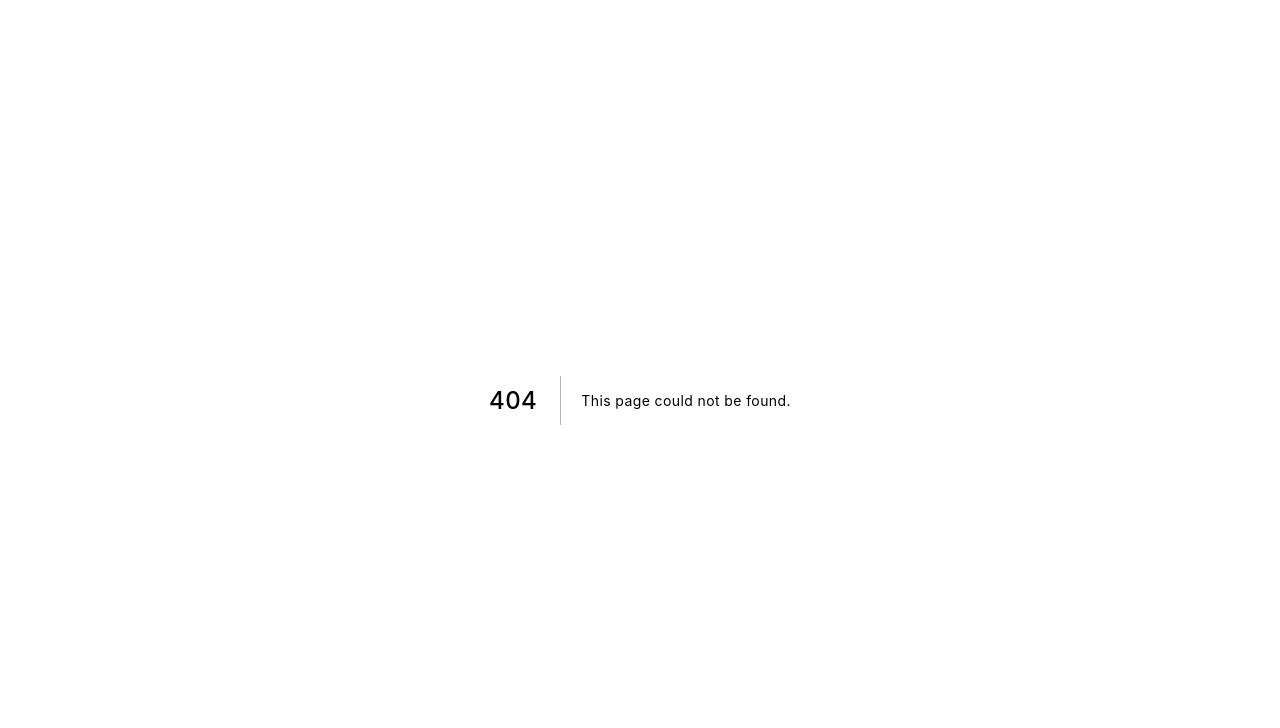
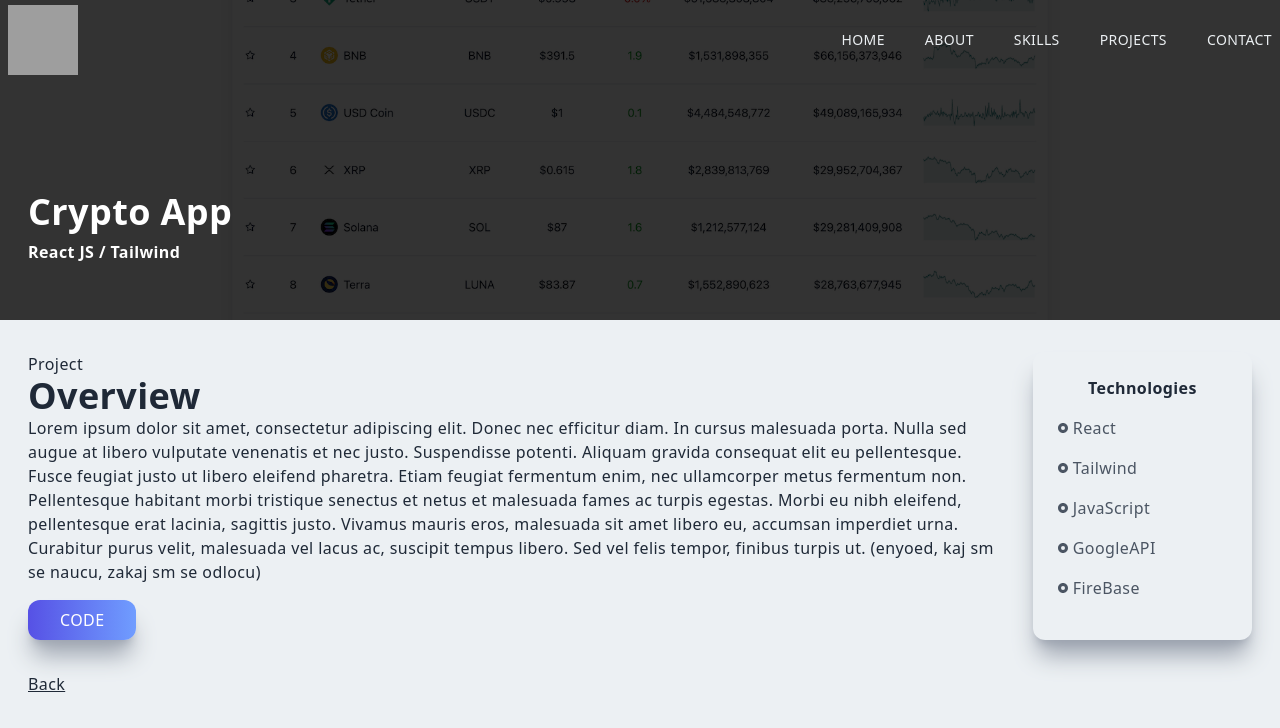
Before and after one commit to AljazekSLO/nextjs-portfolio, a Next.js app: page /crypto in a window 1280 px wide. Before the commit this address had no page. Shown: the top 728 px of the page. Built offline with nearby package versions, Linux system fonts and the light colour scheme; grey boxes are pictures that could not be loaded.

Commit message:
working routing

```diff
--- a/components/Navbar.jsx
+++ b/components/Navbar.jsx
@@ -10,10 +10,24 @@
 } from "react-icons/ai";
 import { FaGithub } from "react-icons/fa";
 import { BsFillPersonLinesFill } from "react-icons/bs";
+import { useRouter } from "next/router";
 
 const Navbar = () => {
   const [nav, setNav] = useState(false);
   const [shadow, setShadow] = useState(false);
+  const [navBg, setNavBg] = useState("#ecf0f3");
+  const [linkColor, setLinkColor] = useState("#1f2937");
+  const router = useRouter();
+
+  useEffect(() => {
+    if (router.asPath === "/property" || router.asPath === "/crypto") {
+      setNavBg("transparent");
+      setLinkColor("#ecf0f3");
+    } else {
+      setNavBg("#ecf0f3");
+      setLinkColor("#1f2937");
+    }
+  }, [router]);
 
   const handleNav = () => {
     setNav(!nav);
@@ -31,6 +45,7 @@
   }, []);
   return (
     <div
+      style={{ backgroundColor: `${navBg}` }}
       className={
         shadow
           ? "fixed w-full h-20 shadow-xl z-[100]"
@@ -47,7 +62,7 @@
           />
         </Link>
         <div>
-          <ul className="hidden md:flex">
+          <ul style={{ color: `${linkColor}` }} className="hidden md:flex">
             <Link href="/">
               <li className="ml-10 text-sm uppercase hover:border-b">Home</li>
             </Link>
@@ -109,19 +124,29 @@
           <div className="py-4 flex flex-col">
             <ul className="uppercase">
               <Link href="/">
-                <li className="py-4 text-sm">Home</li>
+                <li onClick={() => setNav(false)} className="py-4 text-sm">
+                  Home
+                </li>
               </Link>
-              <Link href="/">
-                <li className="py-4 text-sm">About</li>
+              <Link href="/#about">
+                <li onClick={() => setNav(false)} className="py-4 text-sm">
+                  About
+                </li>
               </Link>
-              <Link href="/">
-                <li className="py-4 text-sm">Skills</li>
+              <Link href="/#skills">
+                <li onClick={() => setNav(false)} className="py-4 text-sm">
+                  Skills
+                </li>
               </Link>
-              <Link href="/">
-                <li className="py-4 text-sm">Projects</li>
+              <Link href="/#projects">
+                <li onClick={() => setNav(false)} className="py-4 text-sm">
+                  Projects
+                </li>
               </Link>
-              <Link href="/">
-                <li className="py-4 text-sm">Contact</li>
+              <Link href="/#contact">
+                <li onClick={() => setNav(false)} className="py-4 text-sm">
+                  Contact
+                </li>
               </Link>
             </ul>
             <div className="pt-40 ">
--- a/components/Projects.jsx
+++ b/components/Projects.jsx
@@ -25,17 +25,17 @@
           <ProjectItem
             title="Crypto App"
             backgroundImg={cryptoImg}
-            projectUrl="/cryptoapp"
+            projectUrl="/crypto"
           />
           <ProjectItem
             title="Netflix App"
             backgroundImg={netflixImg}
-            projectUrl="/property"
+            projectUrl="/netflix"
           />
           <ProjectItem
             title="Twitch App"
             backgroundImg={twitchImg}
-            projectUrl="/property"
+            projectUrl="/twitch"
           />
         </div>
       </div>
--- a/components/Skills.jsx
+++ b/components/Skills.jsx
@@ -6,7 +6,7 @@
     <div id="skills" className="w-full lg:h-screen p-2">
       <div className="max-w-[1240px] mx-auto flex flex-col justify-center h-full">
         <p className="text-xl tracking-widest uppercase text-[#5651e5]">
-          About
+          Skills
         </p>
         <h2 className="py-4">What I Can Do </h2>
         <div className="grid md:grid-cols-2 lg:grid-cols-4 gap-8">
--- a/pages/_app.js
+++ b/pages/_app.js
@@ -1,7 +1,13 @@
-import '../styles/globals.css'
+import "../styles/globals.css";
+import Navbar from "../components/Navbar";
 
 function MyApp({ Component, pageProps }) {
-  return <Component {...pageProps} />
+  return (
+    <>
+      <Navbar />
+      <Component {...pageProps} />
+    </>
+  );
 }
 
-export default MyApp
+export default MyApp;
--- /dev/null
+++ b/pages/crypto.jsx
@@ -0,0 +1,73 @@
+import React from "react";
+import cryptoImg from "../public/assets/projects/crypto.jpg";
+import Image from "next/image";
+import Link from "next/link";
+import { RiRadioButtonFill } from "react-icons/ri";
+
+const crypto = () => {
+  return (
+    <div className="w-full">
+      <div className="w-screen h-[30vh] lg:h-[40vh] relative">
+        <div className="absolute top-0 left-0 w-full h-[30vh] lg:h-[40vh] bg-black/80 z-10" />
+        <Image
+          className="absolute z-1"
+          layout="fill"
+          objectFit="cover"
+          alt="/"
+          src={cryptoImg}
+        />
+        <div className="absolute top-[70%] max-w-[1240px] w-full left-[50%] right-[50%] translate-x-[-50%] translate-y-[-50%] text-white z-10 p-2">
+          <h2 className="py-2">Crypto App</h2>
+          <h3>React JS / Tailwind</h3>
+        </div>
+      </div>
+      <div className="max-w-[1240px] mx-auto p-2 grid md:grid-cols-5 gap-8 pt-8">
+        <div className="col-span-4">
+          <p>Project</p>
+          <h2>Overview</h2>
+          <p>
+            Lorem ipsum dolor sit amet, consectetur adipiscing elit. Donec nec
+            efficitur diam. In cursus malesuada porta. Nulla sed augue at libero
+            vulputate venenatis et nec justo. Suspendisse potenti. Aliquam
+            gravida consequat elit eu pellentesque. Fusce feugiat justo ut
+            libero eleifend pharetra. Etiam feugiat fermentum enim, nec
+            ullamcorper metus fermentum non. Pellentesque habitant morbi
+            tristique senectus et netus et malesuada fames ac turpis egestas.
+            Morbi eu nibh eleifend, pellentesque erat lacinia, sagittis justo.
+            Vivamus mauris eros, malesuada sit amet libero eu, accumsan
+            imperdiet urna. Curabitur purus velit, malesuada vel lacus ac,
+            suscipit tempus libero. Sed vel felis tempor, finibus turpis ut.
+            (enyoed, kaj sm se naucu, zakaj sm se odlocu)
+          </p>
+          <button className="px-8 py-2 mt-4">Code</button>
+        </div>
+        <div className="col-span-4 md:col-span-1 shadow-xl shadow-gray-400 rounded-xl p-4">
+          <div className="p-2">
+            <p className="text-center font-bold pb-2">Technologies</p>
+            <div className="grid grid-cols-3 md:grid-cols-1">
+              <p className="text-gray-600 py-2 flex items-center">
+                <RiRadioButtonFill className="pr-1" /> React{" "}
+              </p>
+              <p className="text-gray-600 py-2 flex items-center">
+                <RiRadioButtonFill className="pr-1" /> Tailwind{" "}
+              </p>
+              <p className="text-gray-600 py-2 flex items-center">
+                <RiRadioButtonFill className="pr-1" /> JavaScript{" "}
+              </p>
+              <p className="text-gray-600 py-2 flex items-center">
+                <RiRadioButtonFill className="pr-1" /> GoogleAPI{" "}
+              </p>
+              <p className="text-gray-600 py-2 flex items-center">
+                <RiRadioButtonFill className="pr-1" /> FireBase{" "}
+              </p>
+            </div>
+          </div>
+        </div>
+        <Link href="/#projects">
+          <p className="underline cursor-pointer">Back</p>
+        </Link>
+      </div>
+    </div>
+  );
+};
+export default crypto;
--- a/pages/index.js
+++ b/pages/index.js
@@ -1,6 +1,6 @@
 import Image from "next/image";
 import Head from "next/head";
-import Navbar from "../components/Navbar";
+
 import Main from "../components/Main";
 import About from "../components/About";
 import Skills from "../components/Skills";
@@ -15,7 +15,7 @@
         <meta name="description" content="Generated by create next app" />
         <link rel="icon" href="/favicon.ico" />
       </Head>
-      <Navbar />
+
       <Main />
       <About />
       <Skills />
--- /dev/null
+++ b/pages/property.jsx
@@ -0,0 +1,73 @@
+import React from "react";
+import propertyImg from "../public/assets/projects/property.jpg";
+import Image from "next/image";
+import Link from "next/link";
+import { RiRadioButtonFill } from "react-icons/ri";
+
+const property = () => {
+  return (
+    <div className="w-full">
+      <div className="w-screen h-[30vh] lg:h-[40vh] relative">
+        <div className="absolute top-0 left-0 w-full h-[30vh] lg:h-[40vh] bg-black/80 z-10" />
+        <Image
+          className="absolute z-1"
+          layout="fill"
+          objectFit="cover"
+          alt="/"
+          src={propertyImg}
+        />
+        <div className="absolute top-[70%] max-w-[1240px] w-full left-[50%] right-[50%] translate-x-[-50%] translate-y-[-50%] text-white z-10 p-2">
+          <h2 className="py-2">Property Finder</h2>
+          <h3>React JS / Tailwind</h3>
+        </div>
+      </div>
+      <div className="max-w-[1240px] mx-auto p-2 grid md:grid-cols-5 gap-8 pt-8">
+        <div className="col-span-4">
+          <p>Project</p>
+          <h2>Overview</h2>
+          <p>
+            Lorem ipsum dolor sit amet, consectetur adipiscing elit. Donec nec
+            efficitur diam. In cursus malesuada porta. Nulla sed augue at libero
+            vulputate venenatis et nec justo. Suspendisse potenti. Aliquam
+            gravida consequat elit eu pellentesque. Fusce feugiat justo ut
+            libero eleifend pharetra. Etiam feugiat fermentum enim, nec
+            ullamcorper metus fermentum non. Pellentesque habitant morbi
+            tristique senectus et netus et malesuada fames ac turpis egestas.
+            Morbi eu nibh eleifend, pellentesque erat lacinia, sagittis justo.
+            Vivamus mauris eros, malesuada sit amet libero eu, accumsan
+            imperdiet urna. Curabitur purus velit, malesuada vel lacus ac,
+            suscipit tempus libero. Sed vel felis tempor, finibus turpis ut.
+            (enyoed, kaj sm se naucu, zakaj sm se odlocu)
+          </p>
+          <button className="px-8 py-2 mt-4">Code</button>
+        </div>
+        <div className="col-span-4 md:col-span-1 shadow-xl shadow-gray-400 rounded-xl p-4">
+          <div className="p-2">
+            <p className="text-center font-bold pb-2">Technologies</p>
+            <div className="grid grid-cols-3 md:grid-cols-1">
+              <p className="text-gray-600 py-2 flex items-center">
+                <RiRadioButtonFill className="pr-1" /> React{" "}
+              </p>
+              <p className="text-gray-600 py-2 flex items-center">
+                <RiRadioButtonFill className="pr-1" /> Tailwind{" "}
+              </p>
+              <p className="text-gray-600 py-2 flex items-center">
+                <RiRadioButtonFill className="pr-1" /> JavaScript{" "}
+              </p>
+              <p className="text-gray-600 py-2 flex items-center">
+                <RiRadioButtonFill className="pr-1" /> GoogleAPI{" "}
+              </p>
+              <p className="text-gray-600 py-2 flex items-center">
+                <RiRadioButtonFill className="pr-1" /> FireBase{" "}
+              </p>
+            </div>
+          </div>
+        </div>
+        <Link href="/#projects">
+          <p className="underline cursor-pointer">Back</p>
+        </Link>
+      </div>
+    </div>
+  );
+};
+export default property;
```
